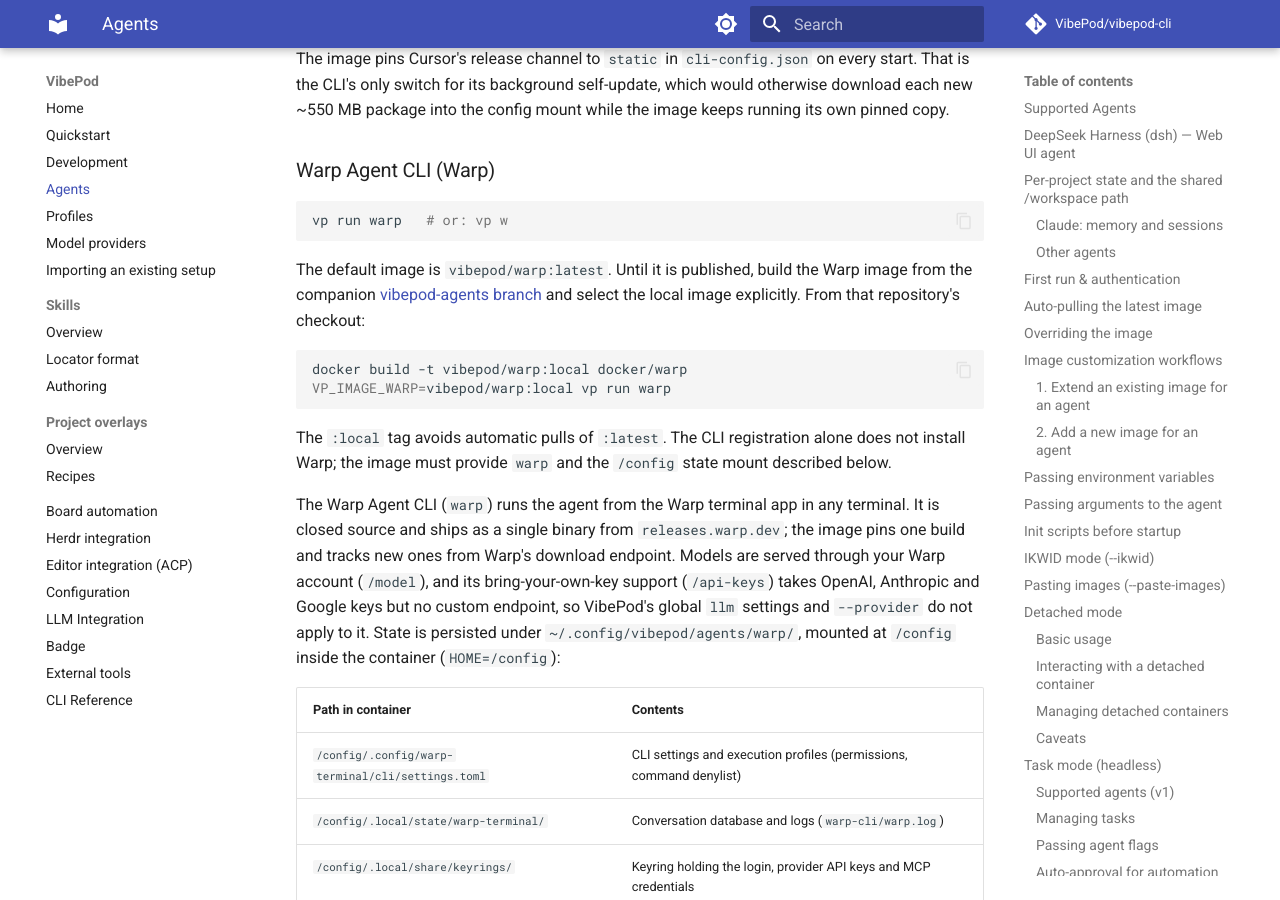
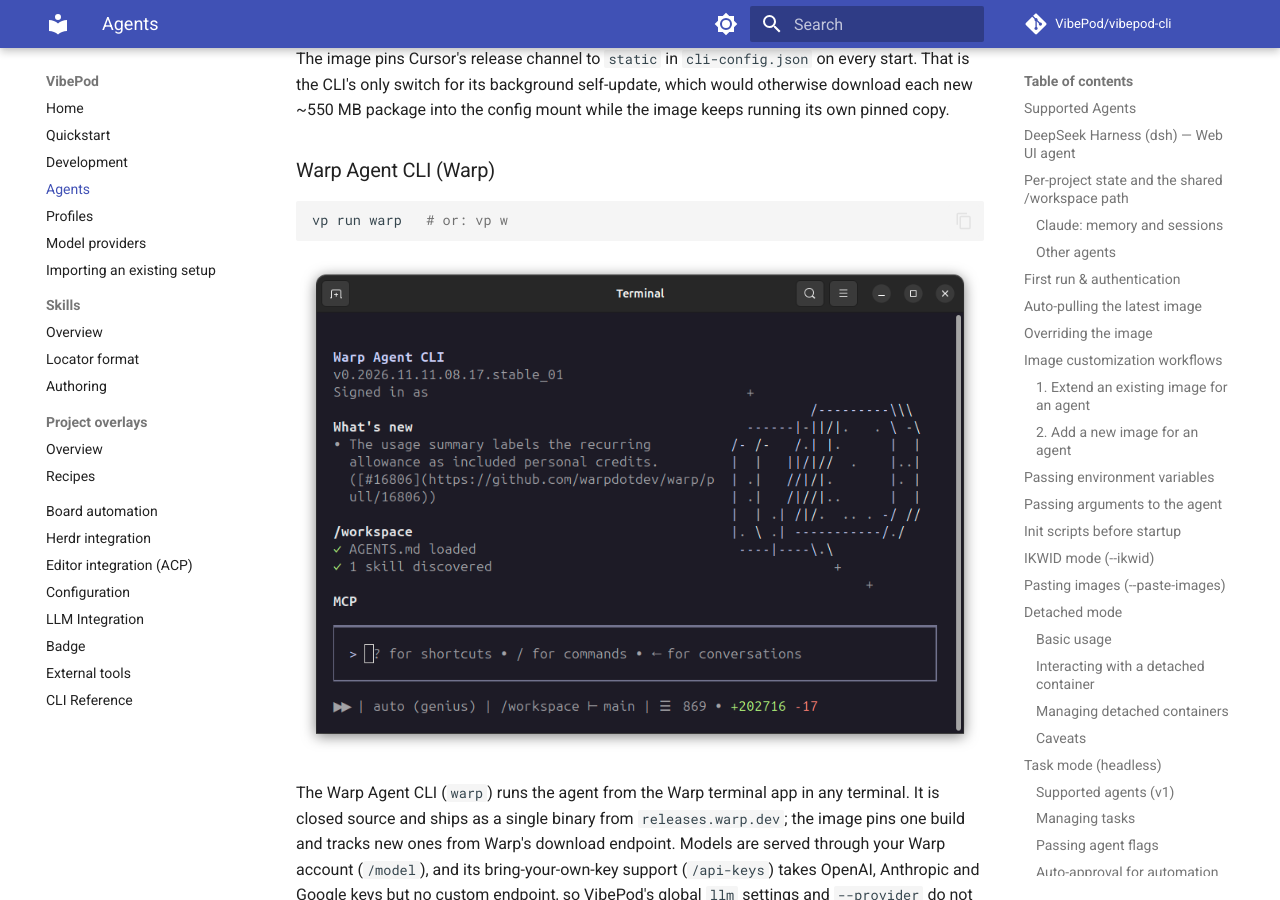
Before and after one commit to VibePod/vibepod-cli, an MkDocs documentation site: the page built from docs/agents/index.md, in a window 1280 px wide and 900 px high, scrolled down 38434 px. Built offline with MkDocs 1.6.1 and Material for MkDocs 9.7.7, drawn with Linux system fonts in a browser that asks for light colours; comment, search, counter and statistics services are not loaded.

Commit message:
Add Warp screenshot to the docs and README

````diff
--- a/docs/agents/index.md
+++ b/docs/agents/index.md
@@ -1562,19 +1562,7 @@
 vp run warp   # or: vp w
 ```
 
-The default image is `vibepod/warp:latest`. Until it is published, build the
-Warp image from the companion
-[vibepod-agents branch](https://github.com/VibePod/vibepod-agents/tree/warp-agent/docker/warp)
-and select the local image explicitly. From that repository's checkout:
-
-```bash
-docker build -t vibepod/warp:local docker/warp
-VP_IMAGE_WARP=vibepod/warp:local vp run warp
-```
-
-The `:local` tag avoids automatic pulls of `:latest`. The CLI registration
-alone does not install Warp; the image must provide `warp` and the `/config`
-state mount described below.
+![Warp Agent CLI started by `vp run warp`, signed in, with the workspace's `AGENTS.md` and a skill loaded](../assets/warp.png)
 
 The Warp Agent CLI (`warp`) runs the agent from the Warp terminal app in any
 terminal. It is closed source and ships as a single binary from
````
Also changed, not shown: README.md (+1 -0 lines), docs/assets/warp.png (added).
